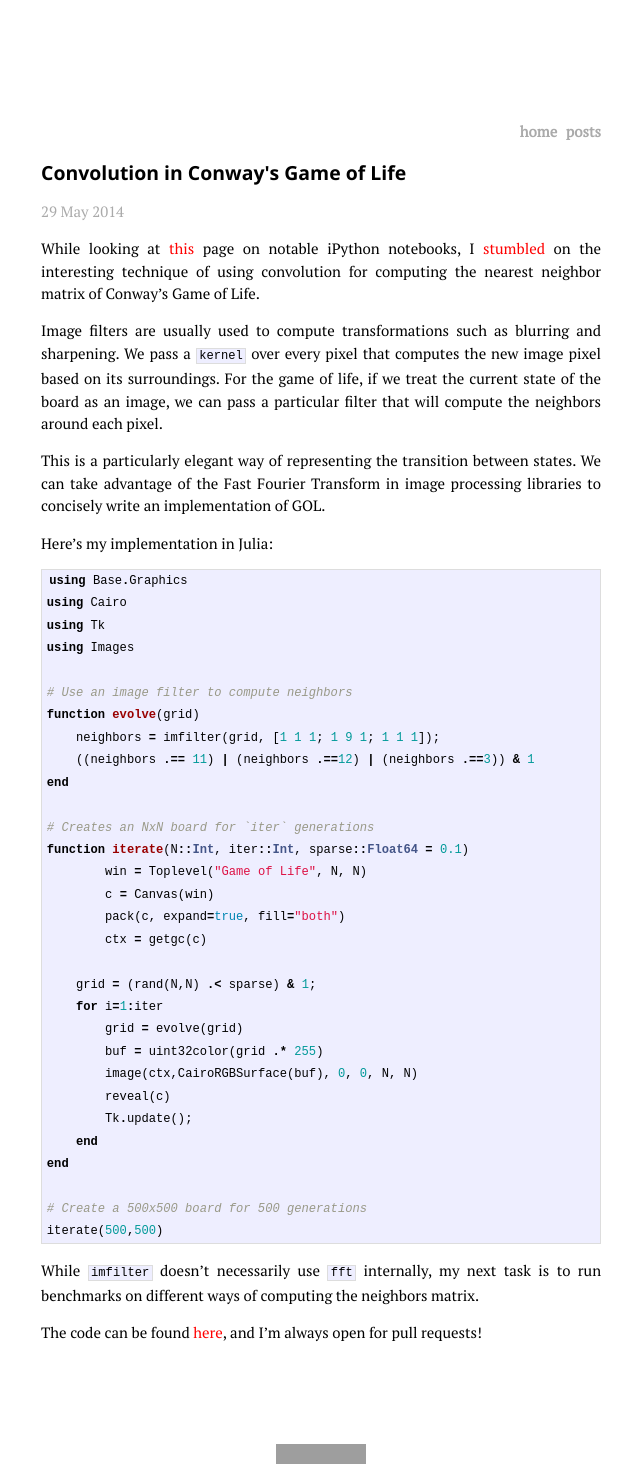
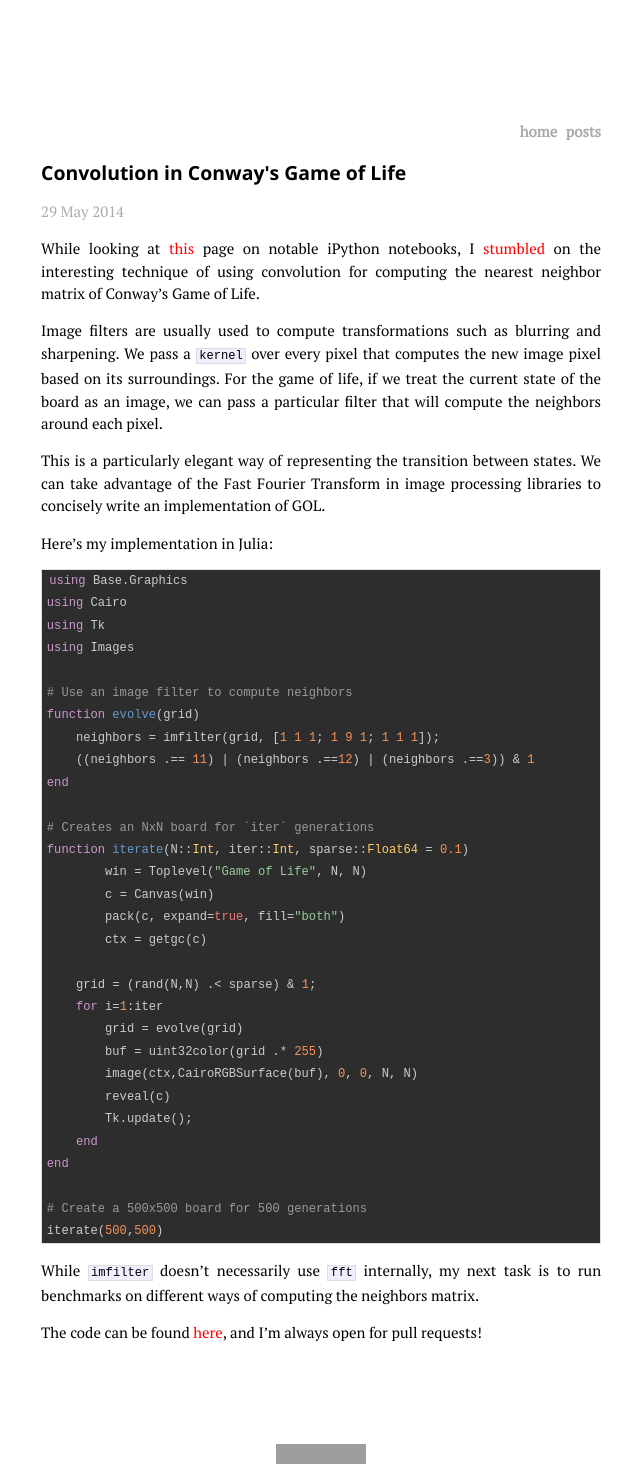
Before and after one commit to kamicut/kamicut.github.io, a Jekyll site: the page built from _posts/2014-05-29-conways-game-of-life-julia.markdown, in a window 1280 px wide. Shown: the whole page, without its empty margins (319-959 px from the left). Built offline with Jekyll 4.4.1, drawn with Linux system fonts in a browser that asks for light colours; Markdown is read by kramdown in place of the engine named in the settings; grey boxes are pictures that could not be loaded.

Commit message:
Tomorrow night color syntax theme

```diff
--- a/_config.yml
+++ b/_config.yml
@@ -1,3 +1,3 @@
-name: Marc Farra
+name: Data Point
 markdown: redcarpet
 pygments: true
--- a/_layouts/default.html
+++ b/_layouts/default.html
@@ -7,7 +7,7 @@
         <meta name="viewport" content="width=device-width,user-scalable=no">
 
         <!-- syntax highlighting CSS -->
-        <link rel="stylesheet" href="/css/syntax.css">
+        <link rel="stylesheet" href="/css/tomorrow-night.css">
 
         <!-- Custom CSS -->
         <link rel="stylesheet" href="/css/main.css">
--- a/css/main.css
+++ b/css/main.css
@@ -154,8 +154,9 @@ h1 {
   font-size: 1.3em;
 }
 .post pre {
+  color: #ccc;
   border: 1px solid #ddd;
-  background-color: #eef;
+  background-color: #2d2d2d;
   padding: 0 .4em;
 }
 
@@ -171,6 +172,7 @@ h1 {
 
 .post pre code {
   border: none;
+  background-color: #2d2d2d;
 }
 
 /* terminal */
--- /dev/null
+++ b/css/tomorrow-night.css
@@ -0,0 +1,45 @@
+.hll { background-color: #585858 }
+.c { color: #999999 } /* Comment */
+.k { color: #cc99cc } /* Keyword */
+.cm { color: #999999 } /* Comment.Multiline */
+.cp { color: #999999 } /* Comment.Preproc */
+.c1 { color: #999999 } /* Comment.Single */
+.cs { color: #999999 } /* Comment.Special */
+.gd { color: #f2777a } /* Generic.Deleted */
+.gh { color: #cccccc; font-weight: bold } /* Generic.Heading */
+.gi { color: #99cc99 } /* Generic.Inserted */
+.gp { color: #999999; font-weight: bold } /* Generic.Prompt */
+.gu { color: #66cccc; font-weight: bold } /* Generic.Subheading */
+.kc { color: #cc99cc } /* Keyword.Constant */
+.kd { color: #cc99cc } /* Keyword.Declaration */
+.kn { color: #cc99cc } /* Keyword.Namespace */
+.kp { color: #cc99cc } /* Keyword.Pseudo */
+.kr { color: #cc99cc } /* Keyword.Reserved */
+.kt { color: #ffcc66 } /* Keyword.Type */
+.s { color: #99cc99 } /* Literal.String */
+.nb { color: #f2777a } /* Name.Builtin */
+.nc { color: #ffcc66 } /* Name.Class */
+.no { color: #99cc99 } /* Name.Constant */
+.nd { color: #66cccc } /* Name.Decorator */
+.ne { color: #f2777a } /* Name.Exception */
+.nf { color: #6699cc } /* Name.Function */
+.nn { color: #ffcc66 } /* Name.Namespace */
+.nt { color: #6699cc } /* Name.Tag */
+.mf { color: #f99157 } /* Literal.Number.Float */
+.mh { color: #f99157 } /* Literal.Number.Hex */
+.mi { color: #f99157 } /* Literal.Number.Integer */
+.mo { color: #f99157 } /* Literal.Number.Oct */
+.w { color: #cccccc } /* Text.Whitespace */
+.sb { color: #99cc99 } /* Literal.String.Backtick */
+.sc { color: #cccccc } /* Literal.String.Char */
+.sd { color: #99cc99 } /* Literal.String.Doc */
+.s2 { color: #99cc99 } /* Literal.String.Double */
+.se { color: #99cc99 } /* Literal.String.Escape */
+.sh { color: #99cc99 } /* Literal.String.Heredoc */
+.si { color: #99cc99 } /* Literal.String.Interpol */
+.sx { color: #99cc99 } /* Literal.String.Other */
+.sr { color: #99cc99 } /* Literal.String.Regex */
+.s1 { color: #99cc99 } /* Literal.String.Single */
+.ss { color: #99cc99 } /* Literal.String.Symbol */
+.bp { color: #f2777a } /* Name.Builtin.Pseudo */
+.vi { color: #f2777a } /* Name.Variable.Instance */
```
